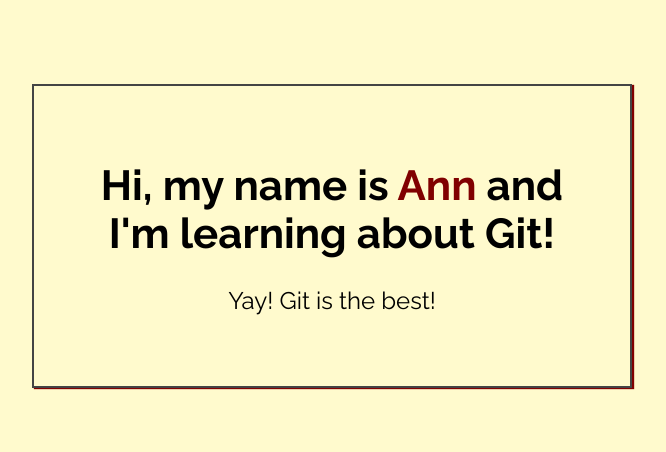
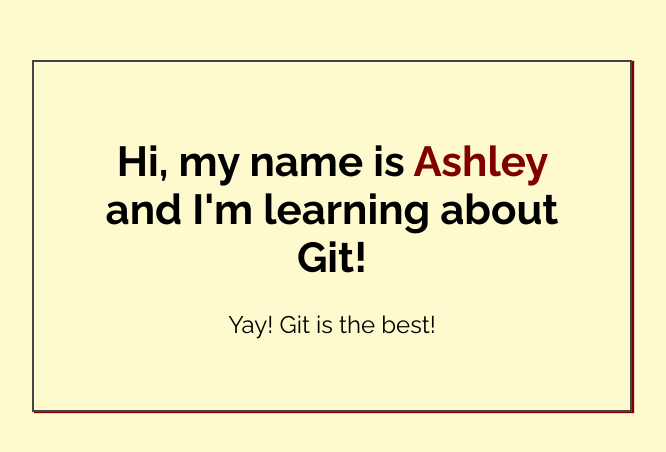
Before and after one commit to ashleyhurd/My-First-Repo, a plain HTML site: page index.html in a window 1280 px wide. Shown: the part 164-616 px from the top of the page, without its empty margins (308-974 px from the left). Drawn offline with Linux system fonts and the light colour scheme.

Commit message:
added name to index.html

```diff
--- a/index.html
+++ b/index.html
@@ -14,7 +14,7 @@
 <body>
 
     <div class="greeting">
-        <h1>Hi, my name is <span class="highlight">Ann</span> and I'm learning about Git! </h1>
+        <h1>Hi, my name is <span class="highlight">Ashley</span> and I'm learning about Git! </h1>
 
         <p>Yay! Git is the best!</p>
     </div>
```
